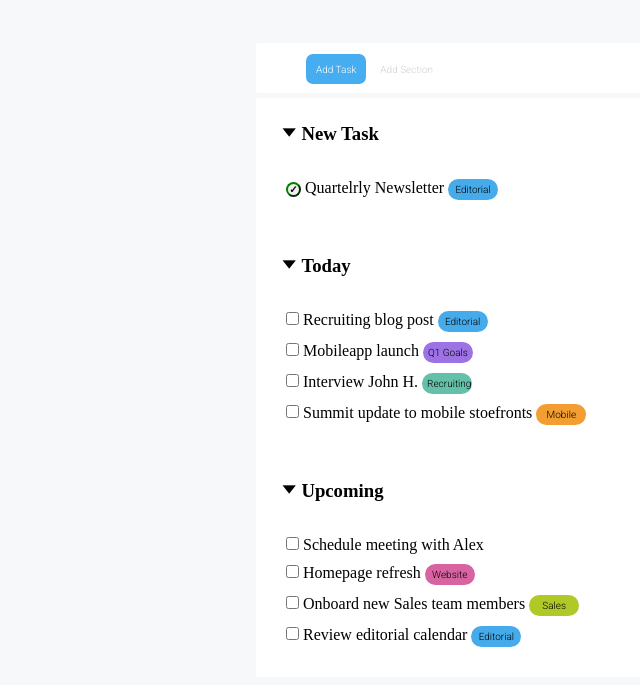
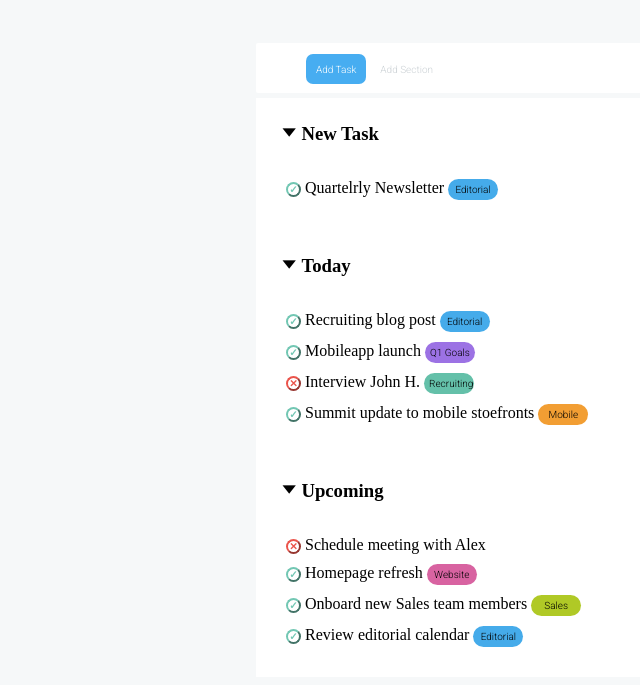
Before and after one commit to Angeloamenta/html-css-toboolist, a plain HTML site: page index.html in a window 1280 px wide. Shown: the part 97-782 px from the top of the page, without its empty margins (0-640 px from the left). Drawn offline with Linux system fonts and the light colour scheme.

Commit message:
sistemare-dettagli

```diff
--- a/css/style.css
+++ b/css/style.css
@@ -171,6 +171,19 @@ width: 15px;
 height: 15px;
 font-size: 10px;
 font-weight: bold;
-border-color: green;
+color: #72C7B3;
+border-color: #72C7B3;
 border-radius: 100%;
+background-color: transparent;
 }
+
+#cross{
+width: 15px;
+height: 15px;
+font-size: 10px;
+font-weight: bold;
+color: #EB544B;
+border-color: #EB544B;
+border-radius: 100%;
+background-color: transparent;
+}
--- a/index.html
+++ b/index.html
@@ -38,7 +38,7 @@
                     <span class="arrow">&#129171;</span>
                     <h3>New Task</h3>
                     <ul>
-                        <li><button id="mario">✓</button> Quartelrly Newsletter <button id="editorial">Editorial</button></li>
+                        <li><button id="mario">&#10003;</button> Quartelrly Newsletter <button id="editorial">Editorial</button></li>
                     </ul>
                 </div>
 
@@ -46,10 +46,10 @@
                     <span class="arrow">&#129171;</span>
                     <h3>Today</h3>
                     <ul>
-                        <li><input type="checkbox" name="" id=""> Recruiting blog post <button id="editorial">Editorial</button></li>
-                        <li><input type="checkbox" name="" id=""> Mobileapp launch <button id="q1">Q1 Goals</button></li>
-                        <li><input type="checkbox" name="" id=""> Interview John H. <button id="recruiting">Recruiting</button></li>
-                        <li><input type="checkbox" name="" id=""> Summit update to mobile stoefronts <button id="mobile">Mobile</button></li>
+                        <li><button id="mario">&#10003;</button> Recruiting blog post <button id="editorial">Editorial</button></li>
+                        <li><button id="mario">&#10003;</button> Mobileapp launch <button id="q1">Q1 Goals</button></li>
+                        <li><button id="cross">&#10005</button> Interview John H. <button id="recruiting">Recruiting</button></li>
+                        <li><button id="mario">&#10003;</button> Summit update to mobile stoefronts <button id="mobile">Mobile</button></li>
                     </ul>
                 </div>
 
@@ -57,10 +57,10 @@
                     <span class="arrow">&#129171;</span>
                     <h3>Upcoming</h3>
                     <ul>
-                        <li><input type="checkbox" name="" id=""> Schedule meeting with Alex</li>
-                        <li><input type="checkbox" name="" id=""> Homepage refresh <button id="website">Website</button></li>
-                        <li><input type="checkbox" name="" id=""> Onboard new Sales team members <button id="sales">Sales</button></li>
-                        <li><input type="checkbox" name="" id=""> Review editorial calendar <button id="editorial">Editorial</button></li>
+                        <li><button id="cross">&#10005</button> Schedule meeting with Alex</li>
+                        <li><button id="mario">&#10003;</button> Homepage refresh <button id="website">Website</button></li>
+                        <li><button id="mario">&#10003;</button> Onboard new Sales team members <button id="sales">Sales</button></li>
+                        <li><button id="mario">&#10003;</button> Review editorial calendar <button id="editorial">Editorial</button></li>
                     </ul>
                 </div>
             </div>
```
